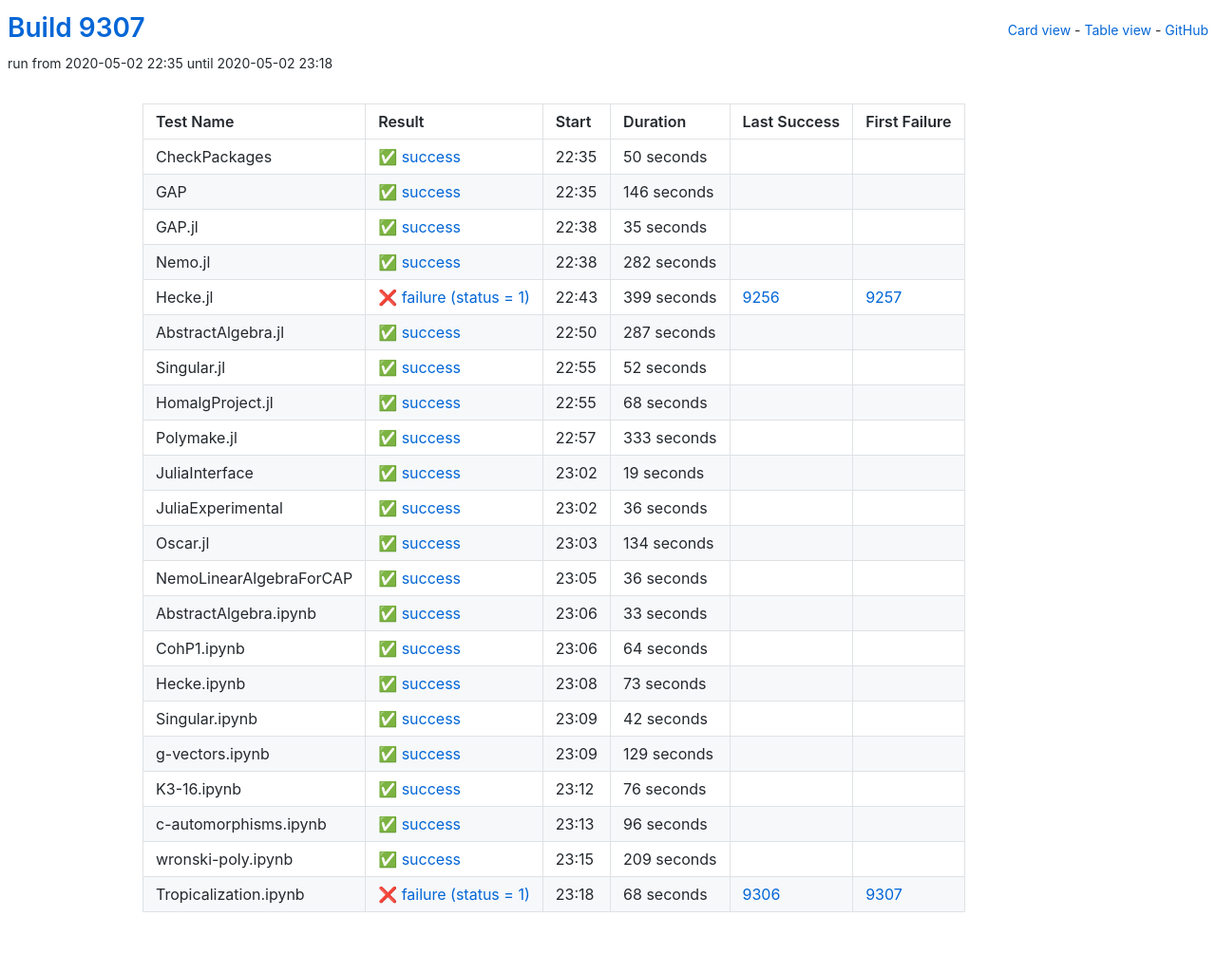
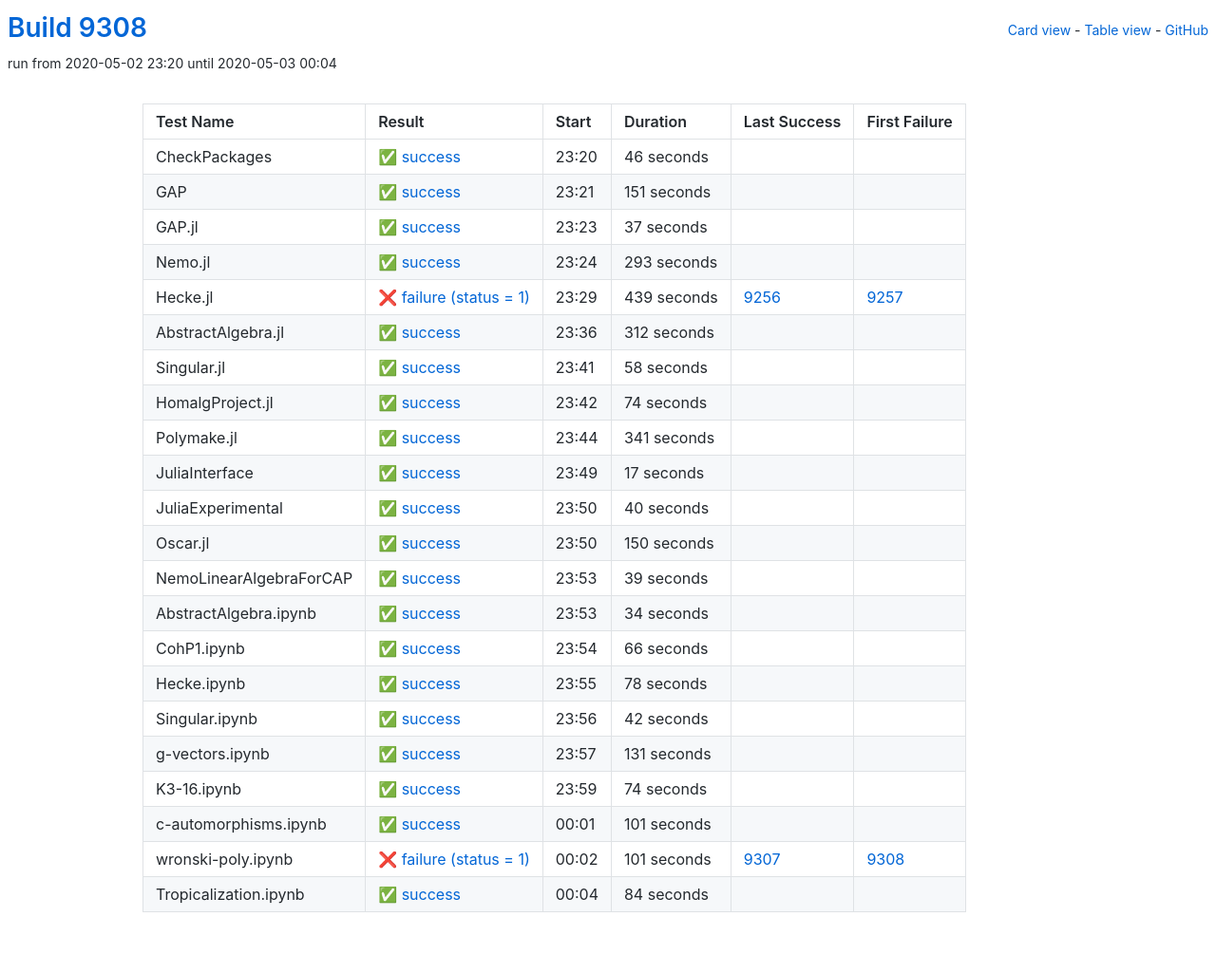
Before and after one commit to oscar-system/oscar-ci-status, a Jekyll site: the page built from table.html, in a window 1280 px wide. Shown: the whole page at 95% size. Built offline with Jekyll 4.4.1, drawn with Linux system fonts in a browser that asks for light colours.

Commit message:
Build 9308

```diff
--- a/_data/ci.yml
+++ b/_data/ci.yml
@@ -1,181 +1,181 @@
-build: 9307
-build_url: https://oscarci.mathematik.uni-kl.de/job/oscar/9307/
+build: 9308
+build_url: https://oscarci.mathematik.uni-kl.de/job/oscar/9308/
 job: oscar
 tests:
-- duration: 50
+- duration: 46
   exitcode: 0
   first_failure: false
   first_failure_url: null
   last_success: false
   last_success_url: null
-  log: https://oscarci.mathematik.uni-kl.de/job/oscar/9307/artifact/logs/build-9307/CheckPackages.log
+  log: https://oscarci.mathematik.uni-kl.de/job/oscar/9308/artifact/logs/build-9308/CheckPackages.log
   name: CheckPackages
-  start: 2020-05-02 22:35
+  start: 2020-05-02 23:20
   status: success
   success: true
-- duration: 146
+- duration: 151
   exitcode: 0
   first_failure: false
   first_failure_url: null
   last_success: false
   last_success_url: null
-  log: https://oscarci.mathematik.uni-kl.de/job/oscar/9307/artifact/logs/build-9307/GAP.log
+  log: https://oscarci.mathematik.uni-kl.de/job/oscar/9308/artifact/logs/build-9308/GAP.log
   name: GAP
-  start: 2020-05-02 22:35
+  start: 2020-05-02 23:21
   status: success
   success: true
-- duration: 35
+- duration: 37
   exitcode: 0
   first_failure: false
   first_failure_url: null
   last_success: false
   last_success_url: null
-  log: https://oscarci.mathematik.uni-kl.de/job/oscar/9307/artifact/logs/build-9307/GAP.jl.log
+  log: https://oscarci.mathematik.uni-kl.de/job/oscar/9308/artifact/logs/build-9308/GAP.jl.log
   name: GAP.jl
-  start: 2020-05-02 22:38
+  start: 2020-05-02 23:23
   status: success
   success: true
-- duration: 282
+- duration: 293
   exitcode: 0
   first_failure: false
   first_failure_url: null
   last_success: false
   last_success_url: null
-  log: https://oscarci.mathematik.uni-kl.de/job/oscar/9307/artifact/logs/build-9307/Nemo.jl.log
+  log: https://oscarci.mathematik.uni-kl.de/job/oscar/9308/artifact/logs/build-9308/Nemo.jl.log
   name: Nemo.jl
-  start: 2020-05-02 22:38
+  start: 2020-05-02 23:24
   status: success
   success: true
-- duration: 399
+- duration: 439
   exitcode: 1
   first_failure: 9257
   first_failure_url: https://oscarci.mathematik.uni-kl.de/job/oscar/9257/
   last_success: 9256
   last_success_url: https://oscarci.mathematik.uni-kl.de/job/oscar/9256/
-  log: https://oscarci.mathematik.uni-kl.de/job/oscar/9307/artifact/logs/build-9307/Hecke.jl.log
+  log: https://oscarci.mathematik.uni-kl.de/job/oscar/9308/artifact/logs/build-9308/Hecke.jl.log
   name: Hecke.jl
-  start: 2020-05-02 22:43
+  start: 2020-05-02 23:29
   status: failure
   success: false
-- duration: 287
+- duration: 312
   exitcode: 0
   first_failure: false
   first_failure_url: null
   last_success: false
   last_success_url: null
-  log: https://oscarci.mathematik.uni-kl.de/job/oscar/9307/artifact/logs/build-9307/AbstractAlgebra.jl.log
+  log: https://oscarci.mathematik.uni-kl.de/job/oscar/9308/artifact/logs/build-9308/AbstractAlgebra.jl.log
   name: AbstractAlgebra.jl
-  start: 2020-05-02 22:50
+  start: 2020-05-02 23:36
   status: success
   success: true
-- duration: 52
+- duration: 58
   exitcode: 0
   first_failure: false
   first_failure_url: null
   last_success: false
   last_success_url: null
-  log: https://oscarci.mathematik.uni-kl.de/job/oscar/9307/artifact/logs/build-9307/Singular.jl.log
+  log: https://oscarci.mathematik.uni-kl.de/job/oscar/9308/artifact/logs/build-9308/Singular.jl.log
   name: Singular.jl
-  start: 2020-05-02 22:55
+  start: 2020-05-02 23:41
   status: success
   success: true
-- duration: 68
+- duration: 74
   exitcode: 0
   first_failure: false
   first_failure_url: null
   last_success: false
   last_success_url: null
-  log: https://oscarci.mathematik.uni-kl.de/job/oscar/9307/artifact/logs/build-9307/HomalgProject.jl.log
+  log: https://oscarci.mathematik.uni-kl.de/job/oscar/9308/artifact/logs/build-9308/HomalgProject.jl.log
   name: HomalgProject.jl
-  start: 2020-05-02 22:55
+  start: 2020-05-02 23:42
   status: success
   success: true
-- duration: 333
+- duration: 341
   exitcode: 0
   first_failure: false
   first_failure_url: null
   last_success: false
   last_success_url: null
-  log: https://oscarci.mathematik.uni-kl.de/job/oscar/9307/artifact/logs/build-9307/Polymake.jl.log
+  log: https://oscarci.mathematik.uni-kl.de/job/oscar/9308/artifact/logs/build-9308/Polymake.jl.log
   name: Polymake.jl
-  start: 2020-05-02 22:57
+  start: 2020-05-02 23:44
   status: success
   success: true
-- duration: 19
+- duration: 17
   exitcode: 0
   first_failure: false
   first_failure_url: null
   last_success: false
   last_success_url: null
-  log: https://oscarci.mathematik.uni-kl.de/job/oscar/9307/artifact/logs/build-9307/JuliaInterface.log
+  log: https://oscarci.mathematik.uni-kl.de/job/oscar/9308/artifact/logs/build-9308/JuliaInterface.log
   name: JuliaInterface
-  start: 2020-05-02 23:02
+  start: 2020-05-02 23:49
   status: success
   success: true
-- duration: 36
+- duration: 40
   exitcode: 0
   first_failure: false
   first_failure_url: null
   last_success: false
   last_success_url: null
-  log: https://oscarci.mathematik.uni-kl.de/job/oscar/9307/artifact/logs/build-9307/JuliaExperimental.log
+  log: https://oscarci.mathematik.uni-kl.de/job/oscar/9308/artifact/logs/build-9308/JuliaExperimental.log
   name: JuliaExperimental
-  start: 2020-05-02 23:02
+  start: 2020-05-02 23:50
   status: success
   success: true
-- duration: 134
+- duration: 150
   exitcode: 0
   first_failure: false
   first_failure_url: null
   last_success: false
   last_success_url: null
-  log: https://oscarci.mathematik.uni-kl.de/job/oscar/9307/artifact/logs/build-9307/Oscar.jl.log
+  log: https://oscarci.mathematik.uni-kl.de/job/oscar/9308/artifact/logs/build-9308/Oscar.jl.log
   name: Oscar.jl
-  start: 2020-05-02 23:03
+  start: 2020-05-02 23:50
   status: success
   success: true
-- duration: 36
+- duration: 39
   exitcode: 0
   first_failure: false
   first_failure_url: null
   last_success: false
   last_success_url: null
-  log: https://oscarci.mathematik.uni-kl.de/job/oscar/9307/artifact/logs/build-9307/NemoLinearAlgebraForCAP.log
+  log: https://oscarci.mathematik.uni-kl.de/job/oscar/9308/artifact/logs/build-9308/NemoLinearAlgebraForCAP.log
   name: NemoLinearAlgebraForCAP
-  start: 2020-05-02 23:05
+  start: 2020-05-02 23:53
   status: success
   success: true
-- duration: 33
+- duration: 34
   exitcode: 0
   first_failure: false
   first_failure_url: null
   last_success: false
   last_success_url: null
-  log: https://oscarci.mathematik.uni-kl.de/job/oscar/9307/artifact/logs/build-9307/AbstractAlgebra.ipynb.log
+  log: https://oscarci.mathematik.uni-kl.de/job/oscar/9308/artifact/logs/build-9308/AbstractAlgebra.ipynb.log
   name: AbstractAlgebra.ipynb
-  start: 2020-05-02 23:06
+  start: 2020-05-02 23:53
   status: success
   success: true
-- duration: 64
+- duration: 66
   exitcode: 0
   first_failure: false
   first_failure_url: null
   last_success: false
   last_success_url: null
-  log: https://oscarci.mathematik.uni-kl.de/job/oscar/9307/artifact/logs/build-9307/CohP1.ipynb.log
+  log: https://oscarci.mathematik.uni-kl.de/job/oscar/9308/artifact/logs/build-9308/CohP1.ipynb.log
   name: CohP1.ipynb
-  start: 2020-05-02 23:06
+  start: 2020-05-02 23:54
   status: success
   success: true
-- duration: 73
+- duration: 78
   exitcode: 0
   first_failure: false
   first_failure_url: null
   last_success: false
   last_success_url: null
-  log: https://oscarci.mathematik.uni-kl.de/job/oscar/9307/artifact/logs/build-9307/Hecke.ipynb.log
+  log: https://oscarci.mathematik.uni-kl.de/job/oscar/9308/artifact/logs/build-9308/Hecke.ipynb.log
   name: Hecke.ipynb
-  start: 2020-05-02 23:08
+  start: 2020-05-02 23:55
   status: success
   success: true
 - duration: 42
@@ -184,63 +184,63 @@ tests:
   first_failure_url: null
   last_success: false
   last_success_url: null
-  log: https://oscarci.mathematik.uni-kl.de/job/oscar/9307/artifact/logs/build-9307/Singular.ipynb.log
+  log: https://oscarci.mathematik.uni-kl.de/job/oscar/9308/artifact/logs/build-9308/Singular.ipynb.log
   name: Singular.ipynb
-  start: 2020-05-02 23:09
+  start: 2020-05-02 23:56
   status: success
   success: true
-- duration: 129
+- duration: 131
   exitcode: 0
   first_failure: false
   first_failure_url: null
   last_success: false
   last_success_url: null
-  log: https://oscarci.mathematik.uni-kl.de/job/oscar/9307/artifact/logs/build-9307/g-vectors.ipynb.log
+  log: https://oscarci.mathematik.uni-kl.de/job/oscar/9308/artifact/logs/build-9308/g-vectors.ipynb.log
   name: g-vectors.ipynb
-  start: 2020-05-02 23:09
+  start: 2020-05-02 23:57
   status: success
   success: true
-- duration: 76
+- duration: 74
   exitcode: 0
   first_failure: false
   first_failure_url: null
   last_success: false
   last_success_url: null
-  log: https://oscarci.mathematik.uni-kl.de/job/oscar/9307/artifact/logs/build-9307/K3-16.ipynb.log
+  log: https://oscarci.mathematik.uni-kl.de/job/oscar/9308/artifact/logs/build-9308/K3-16.ipynb.log
   name: K3-16.ipynb
-  start: 2020-05-02 23:12
+  start: 2020-05-02 23:59
   status: success
   success: true
-- duration: 96
+- duration: 101
   exitcode: 0
   first_failure: false
   first_failure_url: null
   last_success: false
   last_success_url: null
-  log: https://oscarci.mathematik.uni-kl.de/job/oscar/9307/artifact/logs/build-9307/c-automorphisms.ipynb.log
+  log: https://oscarci.mathematik.uni-kl.de/job/oscar/9308/artifact/logs/build-9308/c-automorphisms.ipynb.log
   name: c-automorphisms.ipynb
-  start: 2020-05-02 23:13
+  start: 2020-05-03 00:01
   status: success
   success: true
-- duration: 209
+- duration: 101
+  exitcode: 1
+  first_failure: 9308
+  first_failure_url: https://oscarci.mathematik.uni-kl.de/job/oscar/9308/
+  last_success: 9307
+  last_success_url: https://oscarci.mathematik.uni-kl.de/job/oscar/9307/
+  log: https://oscarci.mathematik.uni-kl.de/job/oscar/9308/artifact/logs/build-9308/wronski-poly.ipynb.log
+  name: wronski-poly.ipynb
+  start: 2020-05-03 00:02
+  status: failure
+  success: false
+- duration: 84
   exitcode: 0
   first_failure: false
   first_failure_url: null
   last_success: false
   last_success_url: null
-  log: https://oscarci.mathematik.uni-kl.de/job/oscar/9307/artifact/logs/build-9307/wronski-poly.ipynb.log
-  name: wronski-poly.ipynb
-  start: 2020-05-02 23:15
+  log: https://oscarci.mathematik.uni-kl.de/job/oscar/9308/artifact/logs/build-9308/Tropicalization.ipynb.log
+  name: Tropicalization.ipynb
+  start: 2020-05-03 00:04
   status: success
   success: true
-- duration: 68
-  exitcode: 1
-  first_failure: 9307
-  first_failure_url: https://oscarci.mathematik.uni-kl.de/job/oscar/9307/
-  last_success: 9306
-  last_success_url: https://oscarci.mathematik.uni-kl.de/job/oscar/9306/
-  log: https://oscarci.mathematik.uni-kl.de/job/oscar/9307/artifact/logs/build-9307/Tropicalization.ipynb.log
-  name: Tropicalization.ipynb
-  start: 2020-05-02 23:18
-  status: failure
-  success: false
```
Also changed, not shown: README.md.
